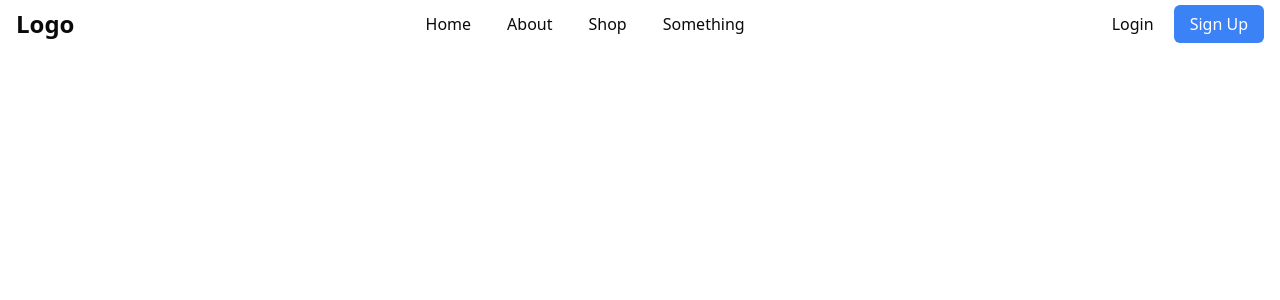
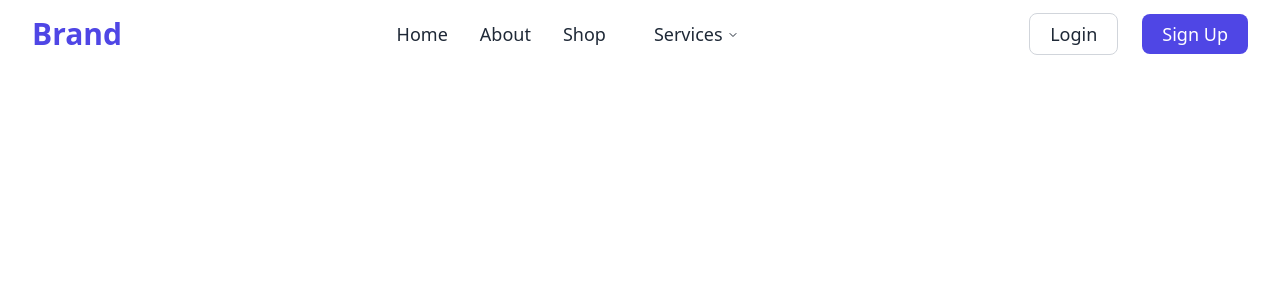
Before and after one commit to One-Project-One-Week/Edunite-Frontend, a React (Vite) app: page / in a window 1280 px wide. Shown: the top 300 px of the page. Built offline with nearby package versions, Linux system fonts and the light colour scheme.

Commit message:
fix:Navbar UI

```diff
--- a/src/components/Navbar.tsx
+++ b/src/components/Navbar.tsx
@@ -9,49 +9,79 @@ import {
 
 export default function Navbar() {
   return (
-    <div className="flex justify-between px-4 py-2">
+    <div className="flex justify-between items-center px-8 py-4">
+
       <NavigationMenu>
         <NavigationMenuList>
           <NavigationMenuItem>
-            <NavigationMenuLink href="/" className="text-2xl font-bold">
-              Logo
+            <NavigationMenuLink href="/" className="text-3xl font-extrabold text-indigo-600 hover:text-indigo-800">
+              Brand
             </NavigationMenuLink>
           </NavigationMenuItem>
         </NavigationMenuList>
       </NavigationMenu>
+
       <NavigationMenu>
-      <NavigationMenuList>
+        <NavigationMenuList className="flex space-x-8">
           <NavigationMenuItem>
-          <NavigationMenuLink href="/" className="px-4 py-2">
+            <NavigationMenuLink href="/" className="text-lg font-medium text-gray-800 hover:text-indigo-600">
               Home
             </NavigationMenuLink>
           </NavigationMenuItem>
           <NavigationMenuItem>
-          <NavigationMenuLink href="/about" className="px-4 py-2">
+            <NavigationMenuLink href="/about" className="text-lg font-medium text-gray-800 hover:text-indigo-600">
               About
             </NavigationMenuLink>
           </NavigationMenuItem>
           <NavigationMenuItem>
-          <NavigationMenuLink href="/about" className="px-4 py-2">
+            <NavigationMenuLink href="/shop" className="text-lg font-medium text-gray-800 hover:text-indigo-600">
               Shop
             </NavigationMenuLink>
           </NavigationMenuItem>
           <NavigationMenuItem>
-          <NavigationMenuLink href="/about" className="px-4 py-2">
-            Something
+            <NavigationMenuTrigger className="text-lg font-medium text-gray-800 hover:text-indigo-600">
+              Services
+            </NavigationMenuTrigger>
+            <NavigationMenuContent>
+              <ul className="grid gap-4 p-4 bg-white shadow-md rounded-lg">
+                <li>
+                  <NavigationMenuLink
+                    href="/web-dev"
+                    className="block text-gray-800 hover:text-indigo-600 hover:underline"
+                  >
+                    Web Development
                   </NavigationMenuLink>
+                </li>
+                <li>
+                  <NavigationMenuLink
+                    href="/design"
+                    className="block text-gray-800 hover:text-indigo-600 hover:underline"
+                  >
+                    Design
+                  </NavigationMenuLink>
+                </li>
+              </ul>
+            </NavigationMenuContent>
           </NavigationMenuItem>
         </NavigationMenuList>
       </NavigationMenu>
+
+
       <NavigationMenu>
-      <NavigationMenuList>
+        <NavigationMenuList className="flex space-x-6">
           <NavigationMenuItem>
-          <NavigationMenuLink href="/login" className="px-4 py-2">
+            <NavigationMenuLink
+              href="/login"
+              className="px-5 py-2 text-lg font-medium text-gray-800 border border-gray-300 rounded-lg hover:text-indigo-600 hover:border-indigo-600"
+            >
               Login
             </NavigationMenuLink>
           </NavigationMenuItem>
           <NavigationMenuItem>
-          <NavigationMenuLink href="/sign-up" className="px-4 py-2 bg-blue-500 text-white rounded-md">
+            <NavigationMenuLink
+              href="/sign-up"
+              className="px-5 py-2 text-lg font-medium text-white bg-indigo-600 rounded-lg hover:bg-indigo-700"
+            >
               Sign Up
             </NavigationMenuLink>
           </NavigationMenuItem>
```
Lines whose indentation alone changed are shown as unchanged.
